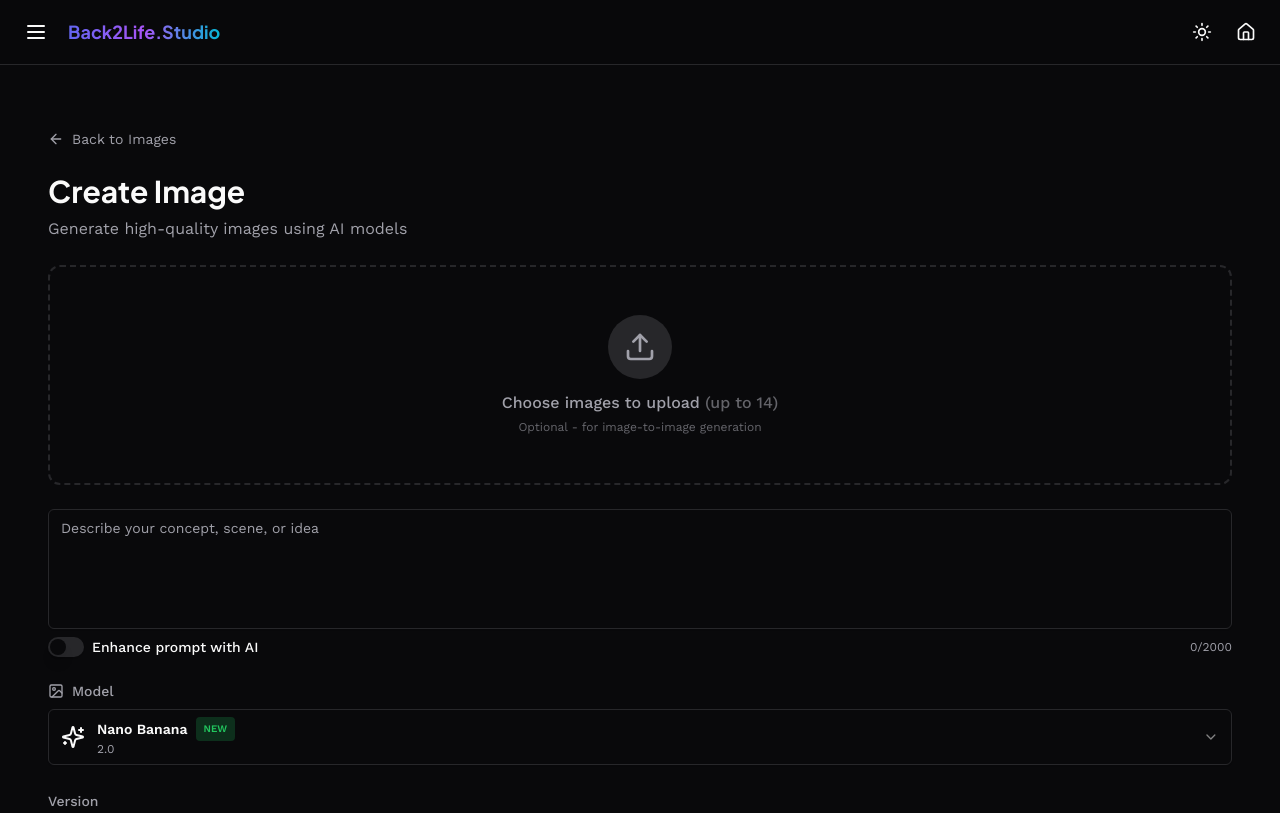
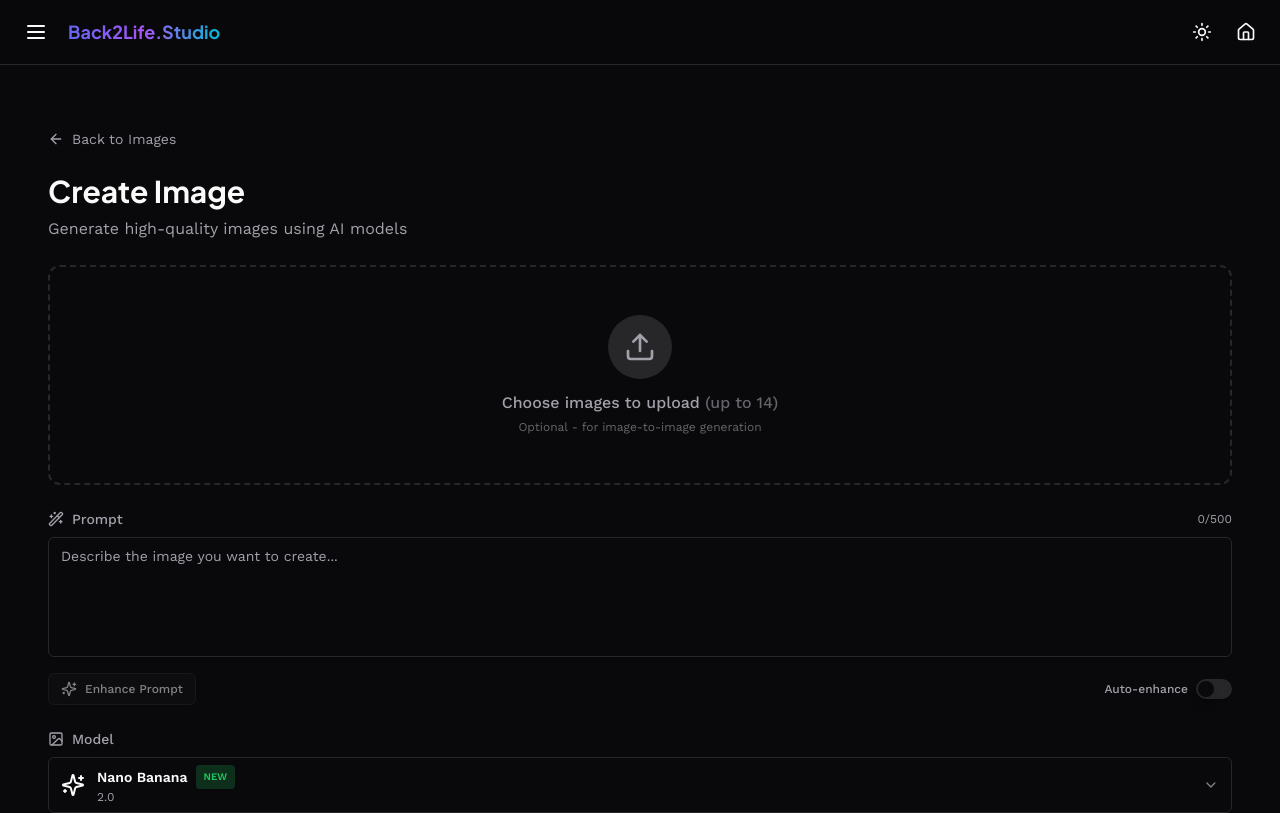
Before and after one commit to ashinstinct/sg-3f9e0639-0e46-47e0-ba87-cf415efaed8a-1774293159, a Next.js app: page /images/generate in a window 1280 px wide. Shown: the top 813 px of the page. Built offline with nearby package versions, Linux system fonts and the light colour scheme.

Commit message:
feat(ui): add prompt enhancer and image configuration options

```diff
--- a/src/pages/images/generate.tsx
+++ b/src/pages/images/generate.tsx
@@ -170,6 +170,41 @@ export default function ImageGeneratePage() {
   const [resolution, setResolution] = useState(RESOLUTIONS[0]);
   const [batchCount, setBatchCount] = useState(1);
 
+  // Prompt enhancer states
+  const [isEnhancing, setIsEnhancing] = useState(false);
+  const [autoEnhance, setAutoEnhance] = useState(false);
+  const [originalPrompt, setOriginalPrompt] = useState("");
+  const [enhancedPrompt, setEnhancedPrompt] = useState("");
+
+  const handleEnhancePrompt = async () => {
+    if (!prompt.trim()) return;
+
+    setIsEnhancing(true);
+    setOriginalPrompt(prompt);
+
+    try {
+      const response = await fetch("/api/enhance-prompt", {
+        method: "POST",
+        headers: { "Content-Type": "application/json" },
+        body: JSON.stringify({ prompt: prompt.trim() }),
+      });
+
+      const data = await response.json();
+
+      if (data.success && data.enhancedPrompt) {
+        setEnhancedPrompt(data.enhancedPrompt);
+        if (!autoEnhance) {
+          // Show enhancement immediately if not in auto mode
+          setPrompt(data.enhancedPrompt);
+        }
+      }
+    } catch (err) {
+      console.error("Prompt enhancement failed:", err);
+    } finally {
+      setIsEnhancing(false);
+    }
+  };
+
   const handleModelChange = (modelId: string) => {
     const model = imageModels.find((m) => m.id === modelId);
     if (model) {
@@ -205,6 +240,31 @@ export default function ImageGeneratePage() {
     setGeneratedImage(null);
 
     try {
+      let finalPrompt = prompt.trim();
+
+      // Auto-enhance if enabled
+      if (autoEnhance) {
+        setIsEnhancing(true);
+        try {
+          const enhanceResponse = await fetch("/api/enhance-prompt", {
+            method: "POST",
+            headers: { "Content-Type": "application/json" },
+            body: JSON.stringify({ prompt: finalPrompt }),
+          });
+
+          const enhanceData = await enhanceResponse.json();
+
+          if (enhanceData.success && enhanceData.enhancedPrompt) {
+            finalPrompt = enhanceData.enhancedPrompt;
+            setEnhancedPrompt(finalPrompt);
+          }
+        } catch (err) {
+          console.error("Auto-enhancement failed, using original prompt:", err);
+        } finally {
+          setIsEnhancing(false);
+        }
+      }
+
       const response = await fetch("/api/fal/image-generate", {
         method: "POST",
         headers: {
@@ -212,7 +272,7 @@ export default function ImageGeneratePage() {
         },
         body: JSON.stringify({
           model: selectedVersion.id,
-          prompt: prompt.trim(),
+          prompt: finalPrompt,
           negativePrompt: negativePrompt.trim() || undefined,
           width,
           height,
@@ -232,6 +292,11 @@ export default function ImageGeneratePage() {
 
       if (data.success && data.images && data.images.length > 0) {
         setGeneratedImage(data.images[0].url);
+
+        // Show enhanced prompt after generation if in auto mode
+        if (autoEnhance && enhancedPrompt) {
+          setPrompt(enhancedPrompt);
+        }
       } else {
         throw new Error("No image returned from API");
       }
@@ -291,29 +356,68 @@ export default function ImageGeneratePage() {
                   </div>
                 </div>
 
-                {/* Prompt */}
+                {/* Prompt Input */}
                 <div className="space-y-2">
+                  <div className="flex items-center justify-between">
+                    <Label className="flex items-center gap-2 text-muted-foreground text-sm">
+                      <Wand2 className="w-4 h-4" />
+                      Prompt
+                    </Label>
+                    <span className="text-xs text-muted-foreground">{prompt.length}/500</span>
+                  </div>
                   <Textarea
-                    placeholder="Describe your concept, scene, or idea"
                     value={prompt}
-                    onChange={(e) => setPrompt(e.target.value)}
-                    className="min-h-[120px] resize-none text-base"
+                    onChange={(e) => setPrompt(e.target.value.slice(0, 500))}
+                    placeholder="Describe the image you want to create..."
+                    className="min-h-[120px] resize-none"
                   />
-                  <div className="flex items-center justify-between">
-                    <div className="flex items-center gap-2">
+
+                  {/* Prompt Enhancer Controls */}
+                  <div className="flex items-center gap-3 pt-2">
+                    <Button
+                      type="button"
+                      variant="outline"
+                      size="sm"
+                      onClick={handleEnhancePrompt}
+                      disabled={isEnhancing || !prompt.trim()}
+                      className="gap-2"
+                    >
+                      {isEnhancing ? (
+                        <>
+                          <Loader2 className="w-4 h-4 animate-spin" />
+                          Enhancing...
+                        </>
+                      ) : (
+                        <>
+                          <Sparkles className="w-4 h-4" />
+                          Enhance Prompt
+                        </>
+                      )}
+                    </Button>
+
+                    <div className="flex items-center gap-2 ml-auto">
+                      <Label htmlFor="auto-enhance" className="text-xs text-muted-foreground cursor-pointer">
+                        Auto-enhance
+                      </Label>
                       <Switch
-                        id="enhance"
-                        checked={enhancePrompt}
-                        onCheckedChange={setEnhancePrompt}
+                        id="auto-enhance"
+                        checked={autoEnhance}
+                        onCheckedChange={setAutoEnhance}
                       />
-                      <Label htmlFor="enhance" className="text-sm cursor-pointer">
-                        Enhance prompt with AI
-                      </Label>
                     </div>
-                    <span className="text-xs text-muted-foreground">
-                      {prompt.length}/2000
-                    </span>
                   </div>
+
+                  {enhancedPrompt && !autoEnhance && enhancedPrompt !== originalPrompt && (
+                    <div className="p-3 rounded-lg bg-primary/5 border border-primary/20 text-sm">
+                      <div className="flex items-start gap-2">
+                        <Sparkles className="w-4 h-4 text-primary flex-shrink-0 mt-0.5" />
+                        <div className="flex-1">
+                          <p className="font-medium text-primary mb-1">Enhanced Prompt:</p>
+                          <p className="text-muted-foreground">{enhancedPrompt}</p>
+                        </div>
+                      </div>
+                    </div>
+                  )}
                 </div>
 
                 {/* Model Selector */}
--- a/src/pages/index.tsx
+++ b/src/pages/index.tsx
@@ -113,7 +113,7 @@ export default function Home() {
 
             {/* Explore All Tools Button */}
             <Link href="/tools">
-              <button className="px-8 py-4 bg-gradient-to-r from-indigo-500 via-purple-500 to-cyan-500 hover:from-indigo-600 hover:via-purple-600 hover:to-cyan-600 text-white rounded-xl font-bold text-lg flex items-center justify-center gap-2 mx-auto transition-all shadow-lg shadow-primary/20 hover:shadow-xl hover:shadow-primary/30">
+              <button className="px-8 py-4 bg-gradient-to-r from-indigo-500 via-purple-500 to-cyan-500 hover:from-indigo-600 hover:via-purple-600 hover:to-cyan-600 text-white rounded-xl font-bold text-lg flex items-center justify-center gap-2 mx-auto transition-all shadow-lg shadow-primary/20 hover:shadow-xl hover:shadow-primary/30 border-2 border-primary/20">
                 Explore all tools
                 <Sparkles className="w-5 h-5" />
               </button>
@@ -225,21 +225,21 @@ export default function Home() {
             </div>
           </div>
 
-          {/* Bottom CTA */}
-          <Card className="bg-gradient-to-br from-indigo-500/10 via-purple-500/10 to-cyan-500/10 border-indigo-500/20">
-            <div className="p-8 text-center">
-              <Sparkles className="w-12 h-12 mx-auto mb-4 text-primary" />
-              <h3 className="font-bold text-2xl mb-2">Ready to create something amazing?</h3>
-              <p className="text-muted-foreground mb-6">
-                Join thousands of creators using Back2Life.Studio
-              </p>
-              <Link href="/images/generate">
-                <button className="px-8 py-3 rounded-lg font-semibold bg-primary text-primary-foreground hover:bg-primary/90 transition-colors">
-                  Start Creating Now
-                </button>
-              </Link>
-            </div>
-          </Card>
+          {/* CTA Section */}
+          <div className="text-center space-y-6">
+            <h2 className="text-4xl md:text-5xl font-bold bg-gradient-to-r from-cyan-400 via-purple-400 to-indigo-400 bg-clip-text text-transparent">
+              Ready to Create Something Amazing?
+            </h2>
+            <p className="text-muted-foreground text-lg max-w-2xl mx-auto">
+              Join thousands of creators using Back2Life.Studio
+            </p>
+            <Link href="/tools">
+              <Button size="lg" className="text-lg h-14 px-8 border-2 border-primary/20">
+                Explore All Tools
+                <ArrowRight className="ml-2 w-5 h-5" />
+              </Button>
+            </Link>
+          </div>
         </div>
       </div>
     </>
```
